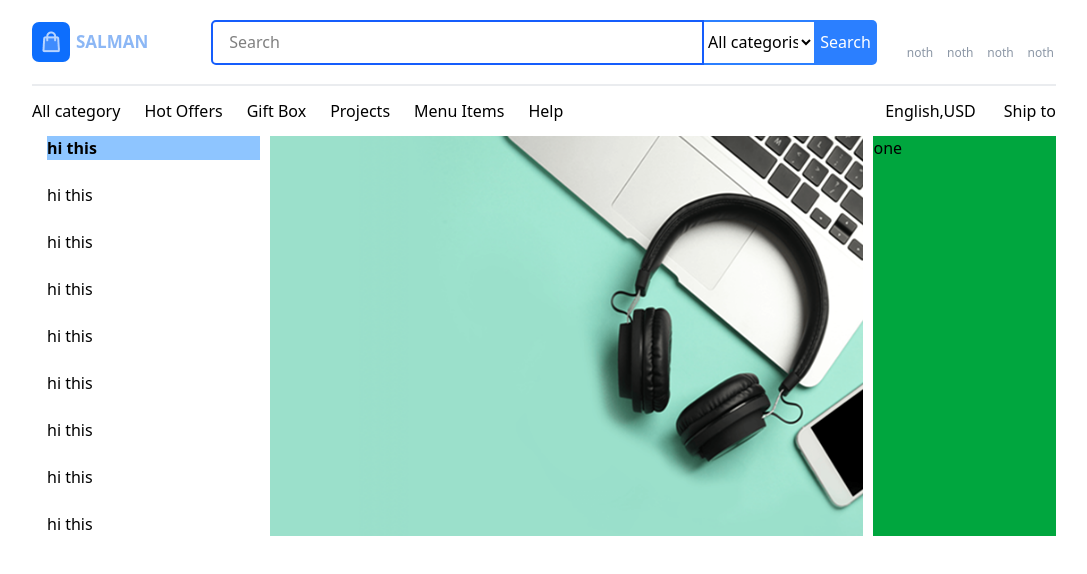
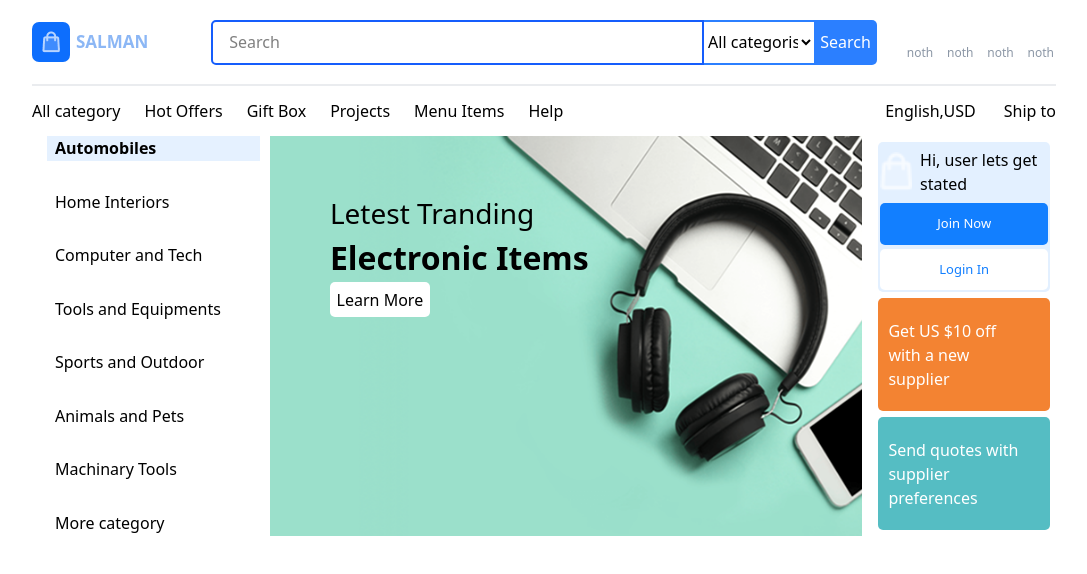
Before and after one commit to Salman-Hanif/ecommerce-website-developershub, a website: page index.html in a window 1280 px wide. Shown: the whole page, without its empty margins (96-1183 px from the left). Drawn offline with Linux system fonts and the light colour scheme.

Commit message:
created and modified the hero section

```diff
--- a/index.html
+++ b/index.html
@@ -6,11 +6,15 @@
     <link rel="stylesheet" href="/src/output.css">
     <title>Document</title>
     <style>
-        *{
-            padding: 0;
-            margin: 0;
-            box-sizing: border-box;
-        }
+          * {
+    box-sizing: border-box;
+  }
+
+  body, h1, h2, h3, p {
+    margin: 0;
+    padding: 0;
+  }
+
         .wrapper {
             margin-inline: auto;
         } .hero-list {
@@ -78,21 +82,37 @@
     <div class="w-full h-[400px] flex gap-2.5">
 <div class="h-full w-[25%] text-[16px]">
     <ul class="hero-list flex flex-col justify-between h-full">
-        <li class="font-bold w-full bg-blue-300">hi this </li>
-        <li>hi this </li>
-        <li>hi this </li>
-        <li>hi this </li>
-        <li>hi this </li>
-        <li>hi this </li>
-        <li>hi this </li>
-        <li>hi this </li>
-        <li>hi this </li>
+        <li class="font-bold w-full bg-[#E5F1FF] h-[25px] pl-2">Automobiles</li>
+        <li class=" w-full h-[25px] pl-2">Home Interiors</li>
+        <li class=" w-full h-[25px] pl-2">Computer and Tech</li>
+        <li class=" w-full h-[25px] pl-2">Tools and Equipments</li>
+        <li class=" w-full h-[25px] pl-2">Sports and Outdoor</li>
+        <li class=" w-full h-[25px] pl-2">Animals and Pets</li>
+        <li class=" w-full h-[25px] pl-2">Machinary Tools</li>
+        <li class=" w-full h-[25px] pl-2">More category</li>
+
     </ul>
 </div>
-<div class="h-full w-[65%] bg-blue-500">
-    <img class="h-full w-full" src="/assets/Banner-board-800x420 2.png" alt="" srcset="">
+<div class="h-full w-[65%] bg-blue-500 relative">
+    <img class="h-full w-full relative" src="/assets/Banner-board-800x420 2.png" alt="" srcset="">
+    <div class="h-full w-full absolute top-0 left-0 flex flex-col justify-start pt-14 pl-15">
+            <h3 class="text-[28px]">Letest Tranding</h3>
+            <h3 class="text-[32px] font-bold">Electronic Items</h3>
+        <button class="bg-white w-[100px] h-[35px] text-[16px] font-medium rounded-[5px]">Learn More</button>
+    </div>
 </div>
-<div class="h-full w-[20%] bg-green-600">one</div>
+<div class="h-full w-[20%]  flex flex-col gap-1.5 p-1.5">
+    <div class="h-[40%] bg-[#E3F0FF] w-full rounded-[5px] gap-1 flex flex-col p-0.5">
+        <div class="h-[40%] w-full rounded-[5px] flex items-center gap-2">
+            <img class="h-[70%]" src="/assets/Group 2.png" alt="" srcset="">
+            <a class="text-[16px]" href="">Hi, user lets get stated</a>
+        </div>
+    <button class="h-[30%] bg-[#127FFF] w-full text-[13px] text-white font-medium rounded-[5px]">Join Now</button>
+    <button class="h-[30%] text-[#127FFF] bg-white text-[13px] font-medium w-full rounded-[5px]">Login In</button>
+    </div>
+    <div class="h-[30%] bg-[#F38332] w-full rounded-[5px] text-white text-[16px] flex items-center pl-[10px] pr-[20px]">Get US $10 off with a new supplier</div>
+    <div class="h-[30%] bg-[#55BDC3] w-full rounded-[5px] text-white text-[16px] flex items-center pl-[10px] pr-[20px]">Send quotes with supplier preferences</div>
+</div>
     </div>
 </div>
 </body>
```
Also changed, not shown: src/output.css.
